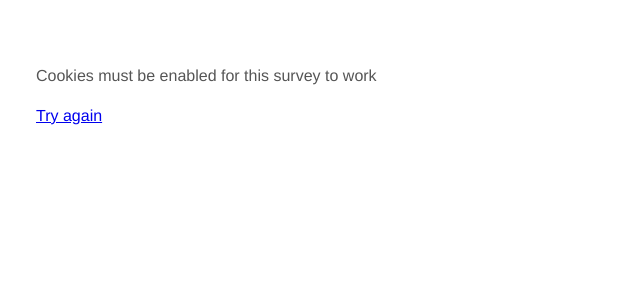
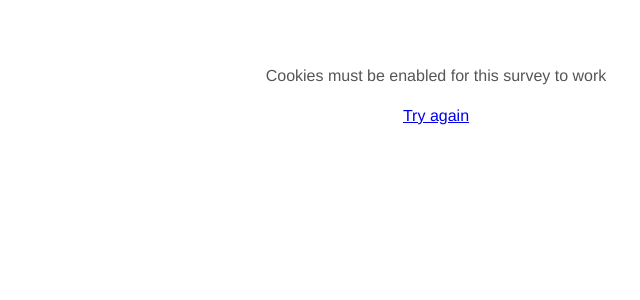
Before and after one commit to cafe-trauma/term_survey, a Django app: a page that uses survey/templates/base.html in a window 1280 px wide. Shown: the top 300 px of the page, without its empty margins (204-844 px from the left). Run offline with Django 3.2, Linux system fonts and the light colour scheme.

Commit message:
centered main page

```diff
--- a/survey/templates/base.html
+++ b/survey/templates/base.html
@@ -12,6 +12,9 @@
             }
             h1, h2, strong {
                 color: #333;
+            }
+            #content {
+                text-align: center;
             }
             .definition {
                 background: #f5f7f9;
--- a/survey/templates/landing.html
+++ b/survey/templates/landing.html
@@ -2,7 +2,7 @@
 {% block content %}
 <h1>{{settings.header}}</h1>
 <img src="{{settings.logo}}">
-<p style="text-align:center">{{settings.welcome_message}}</p>
+<p style="white-space: pre-line">{{settings.welcome_message}}</p>
 <p>
 <a href="{% url 'term_review' %}">Start Review</a> - {{settings.terms_per_user}} terms to review.
 </p>
```
